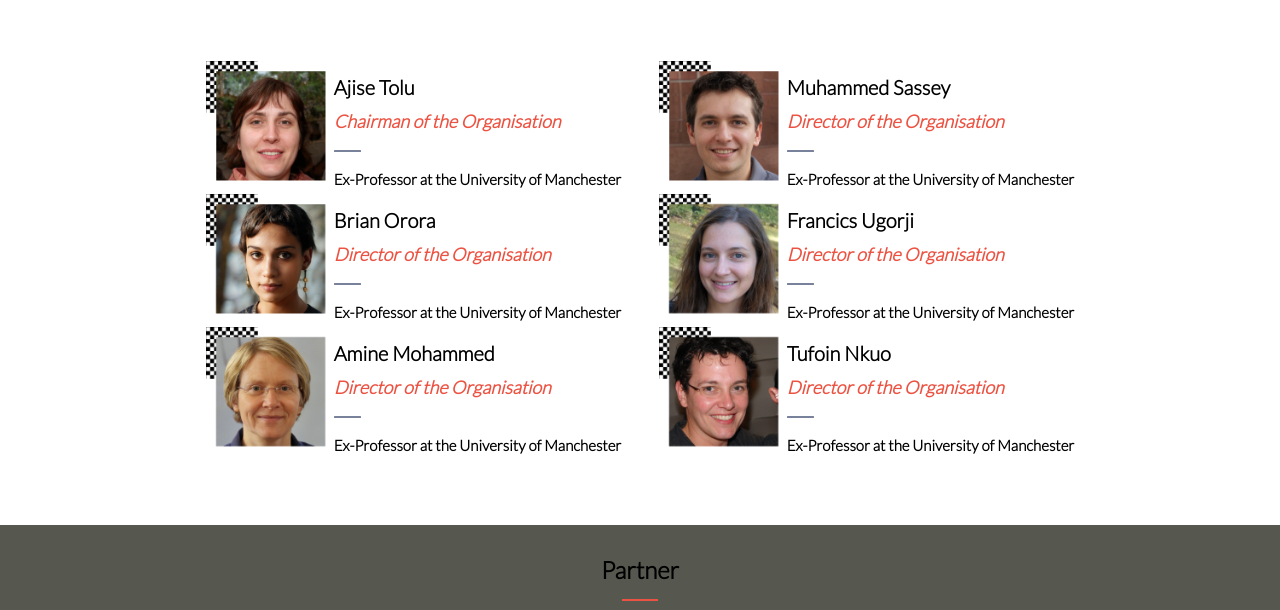
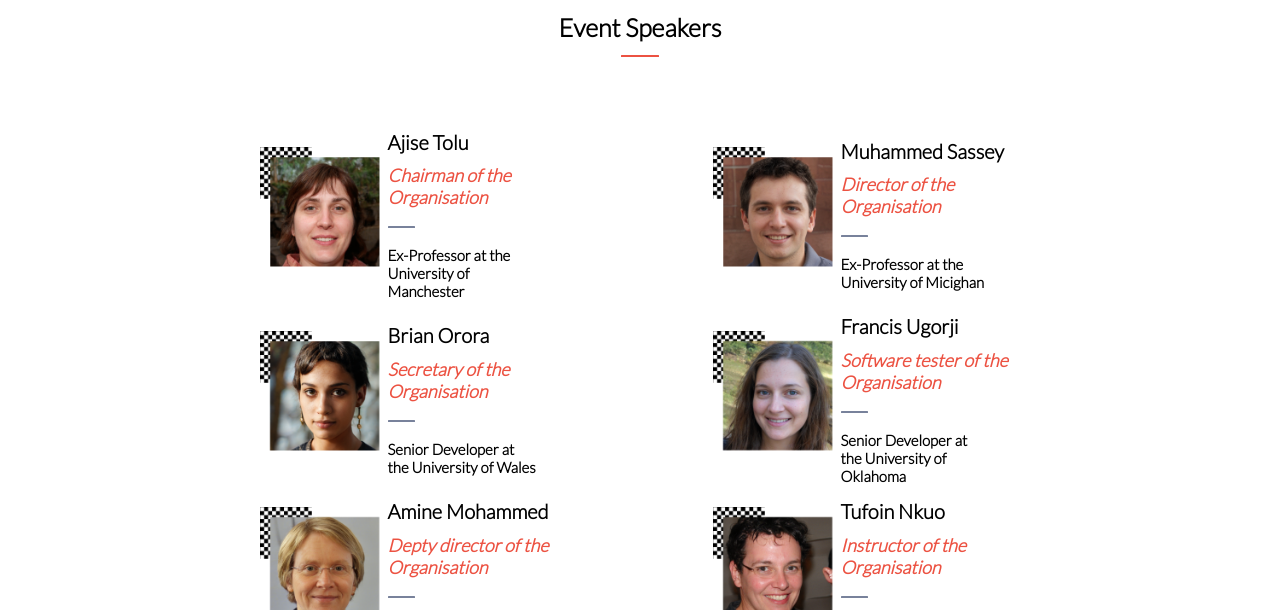
Before and after one commit to Whoistolu/open_source_conference_page, a website: page index.html in a window 1280 px wide. Shown: the part 1945-2555 px from the top of the page. Drawn offline with Linux system fonts and the light colour scheme; a web font is replaced by a local one.

Commit message:
Add event speakers dynamically with javascript

```diff
--- a/index.html
+++ b/index.html
@@ -34,7 +34,7 @@
     </div>
     <div id="first-page">
         <div class="first-page-background">
-            <div id="handburger">
+            <div id="handburger" class="mobile-menu">
                 <a href="/"><i class="fas fa-bars handburger"></i></a>
             </div>
             <div class="mobile-first-page">
@@ -84,68 +84,7 @@
 
             <div class="mobile-third-page">
                 <h2 id="event">Event Speakers</h2>
-                <div class="image-container">
-                    <div class="speaker1">
-                        <div class="speaker-image">
-                            <img src="img/1.png" alt="speaker-1">
-                        </div>
-                        <div>
-                            <h2>Ajise Tolu</h2>
-                            <h3>Chairman of the Organisation</h3>
-                            <h4>Ex-Professor at the University of Manchester</h4>
-                        </div>
-                    </div>
-                    <div class="speaker1">
-                        <div class="speaker-image">
-                            <img src="img/2.png" alt="speaker-2">
-                        </div>
-                        <div>
-                            <h2>Muhammed Sassey</h2>
-                            <h3>Director of the Organisation</h3>
-                            <h4>Ex-Professor at the University of Manchester</h4>
-                        </div>
-                    </div>
-                    <div class="speaker1">
-                        <div class="speaker-image">
-                            <img src="img/3.png" alt="speaker-2">
-                        </div>
-                        <div>
-                            <h2>Brian Orora</h2>
-                            <h3>Director of the Organisation</h3>
-                            <h4>Ex-Professor at the University of Manchester</h4>
-                        </div>
-                    </div>
-                    <div class="speaker1">
-                        <div class="speaker-image">
-                            <img src="img/4.png" alt="speaker-2">
-                        </div>
-                        <div>
-                            <h2>Francics Ugorji</h2>
-                            <h3>Director of the Organisation</h3>
-                            <h4>Ex-Professor at the University of Manchester</h4>
-                        </div>
-                    </div>
-                    <div class="speaker1">
-                        <div class="speaker-image">
-                            <img src="img/5.png" alt="speaker-2">
-                        </div>
-                        <div>
-                            <h2>Amine Mohammed</h2>
-                            <h3>Director of the Organisation</h3>
-                            <h4>Ex-Professor at the University of Manchester</h4>
-                        </div>
-                    </div>
-                    <div class="speaker1">
-                        <div class="speaker-image">
-                            <img src="img/6.png" alt="speaker-2">
-                        </div>
-                        <div>
-                            <h2>Tufoin Nkuo</h2>
-                            <h3>Director of the Organisation</h3>
-                            <h4>Ex-Professor at the University of Manchester</h4>
-                        </div>
-                    </div>
-
+                <div class="image-container" id="image-container1">
                 </div>
                 <button class="more-btn"><span>MORE</span><i class="fas fa-chevron-down arrow"></i></button>
             </div>
@@ -166,6 +105,6 @@
 
         </section>
     </main>
-<script src="script.js"></script>
+    <script src="script.js"></script>
 </body>
 </html>
--- a/script.js
+++ b/script.js
@@ -1,14 +1,58 @@
-const eventSpeakerMobile = [
+
+const eventSpeakers = [
     {
         picture: 'img/1.png',
-        name: 'Similoluwa Peters',
+        name: 'Ajise Tolu',
         position: 'Chairman of the Organisation',
         description: 'Ex-Professor at the University of Manchester',
     },
     {
         picture: 'img/2.png',
-        name: 'Patience Tolu',
+        name: 'Muhammed Sassey',
         position: 'Director of the Organisation',
-        description: 'Ex-Professor at the University of Leads',
+        description: 'Ex-Professor at the University of Micighan',
+    },
+    {
+        picture: 'img/3.png',
+        name: 'Brian Orora',
+        position: 'Secretary of the Organisation',
+        description: 'Senior Developer at the University of Wales',
+    },
+    {
+        picture: 'img/4.png',
+        name: 'Francis Ugorji',
+        position: 'Software tester of the Organisation',
+        description: 'Senior Developer at the University of Oklahoma',
+    },
+    {
+        picture: 'img/5.png',
+        name: 'Amine Mohammed',
+        position: 'Depty director of the Organisation',
+        description: 'Ex-Professor at the University of Waterlo',
+    },
+    {
+        picture: 'img/6.png',
+        name: 'Tufoin Nkuo',
+        position: 'Instructor of the Organisation',
+        description: 'Ex-Professor at the University of Alabama',
     },
 ];
+
+function createSpeakersDiv(speakerObjects) {
+    const speakers =
+    `<div class="speaker1">
+    <div class="speaker-image">
+        <img src=${speakerObjects.picture} alt="speaker-1">
+    </div>
+    <div>
+        <h2>${speakerObjects.name}</h2>
+        <h3>${speakerObjects.position}</h3>
+        <h4>${speakerObjects.description}</h4>
+    </div>
+</div>`;
+return speakers;
+}
+const speakerAtEvent = document.getElementById('image-container1');
+eventSpeakers.forEach((card) => {
+    speakerAtEvent.innerHTML += createSpeakersDiv(card);
+});
--- a/style.css
+++ b/style.css
@@ -59,7 +59,6 @@ body {
   background-repeat: no-repeat;
   background-size: cover;
   -webkit-background-clip: text;
-  background-clip: text;
 }
 
 .mobile-first-page p {
@@ -389,6 +388,12 @@ body {
     background-position: 90% 97%, 60% 40%, 90% 3%, 5% 50%;
   }
 
+  .speaker1 h2,
+  h3,
+  h4 {
+    max-width: 10em;
+  }
+
   .card1,
   .card2,
   .card3,
```
Also changed, not shown: img/Icon.png (added).
